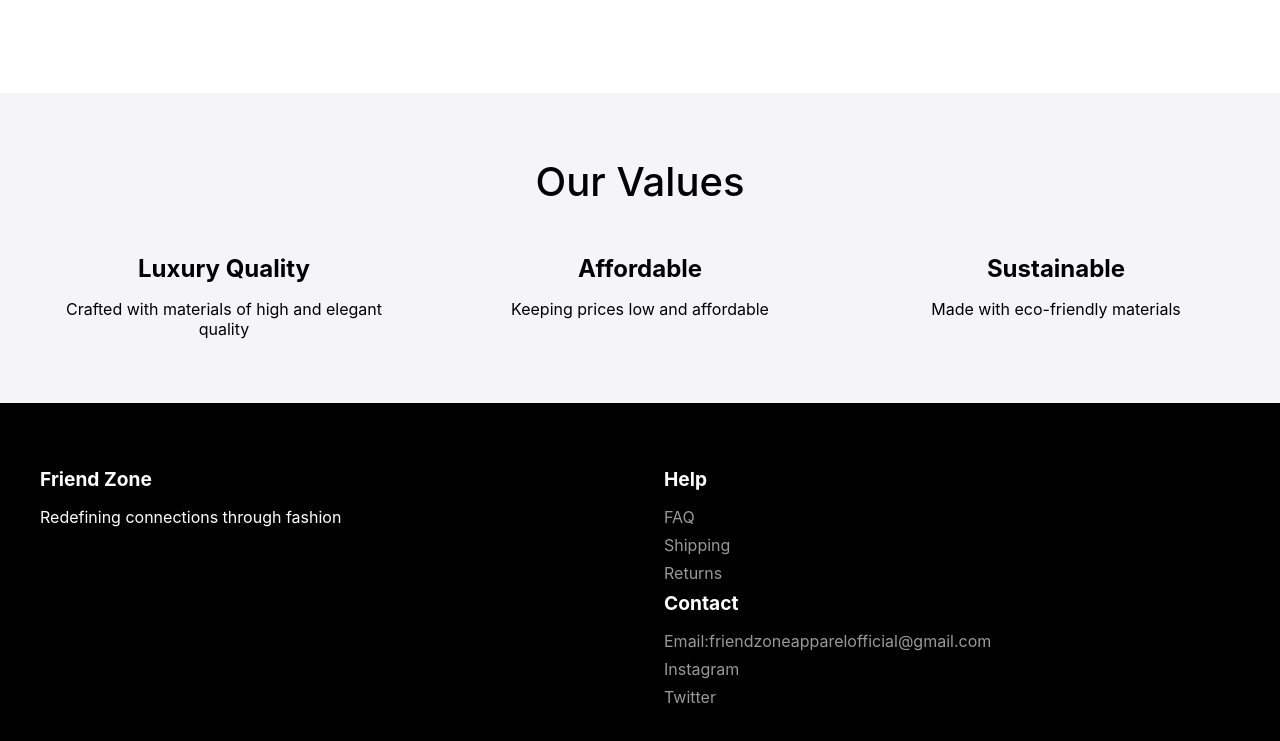
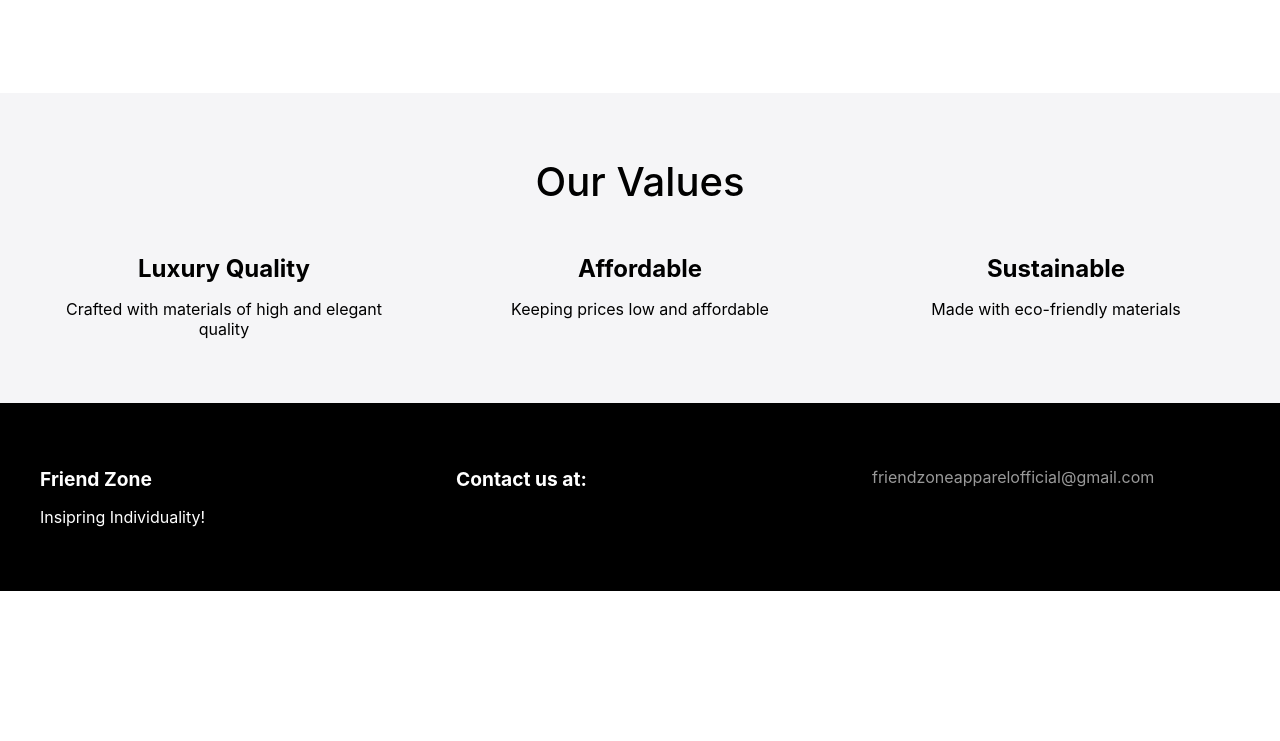
Before and after one commit to friendzoneapparel/friendzoneapparel, a plain HTML site: page index.html in a window 1280 px wide. Shown: the part 1468-2209 px from the top of the page. After the commit the page ends 2059 px from the top, so only its background shows below. Drawn offline with Linux system fonts and the light colour scheme.

Commit message:
Update index.html

```diff
--- a/index.html
+++ b/index.html
@@ -296,23 +296,12 @@
         <div class="footer-content">
             <div>
                 <h3>Friend Zone</h3>
-                <p>Redefining connections through fashion</p>
-            </div>
+                <p>Insipring Individuality!</p>
+            </div
             <div>
-            <div>
-                <h3>Help</h3>
+                <h3>Contact us at:</h3>
                 <ul>
-                    <li>FAQ</li>
-                    <li>Shipping</li>
-                    <li>Returns</li>
-                </ul>
-            </div>
-            <div>
-                <h3>Contact</h3>
-                <ul>
-                    <li>Email:friendzoneapparelofficial@gmail.com</li>
-                    <li>Instagram</li>
-                    <li>Twitter</li>
+                    <li>friendzoneapparelofficial@gmail.com</li>
                 </ul>
             </div>
         </div>
```
